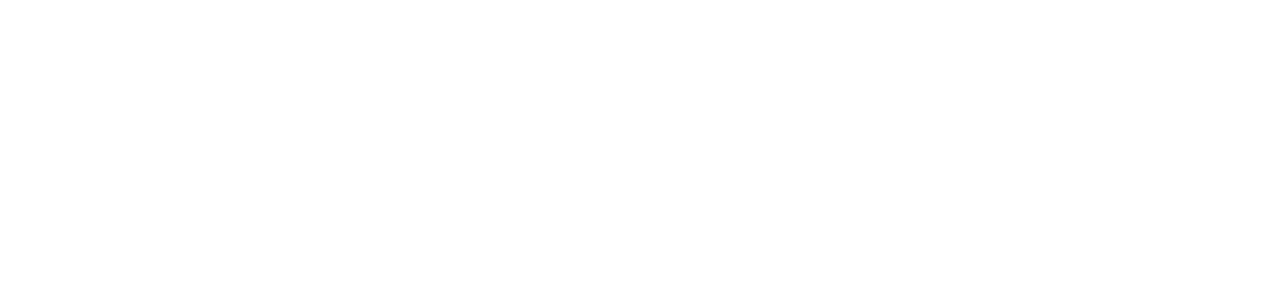
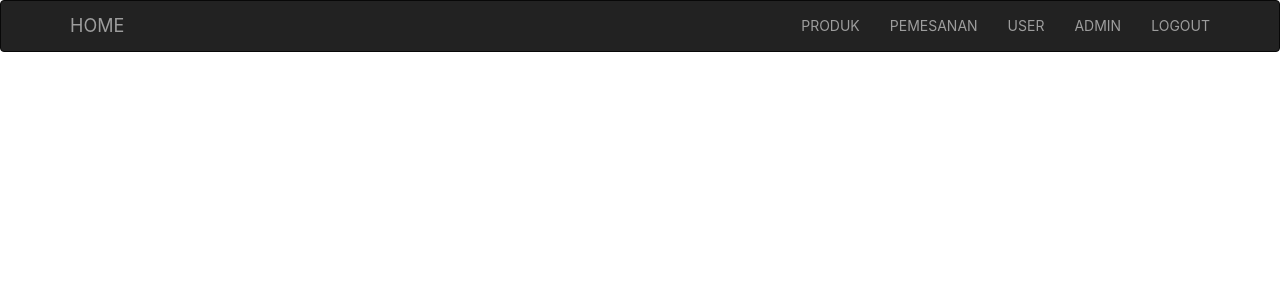
Before and after one commit to dikimeip/online-shop-react-js, a React (Create React App) app: page /hadmin in a window 1280 px wide. Shown: the top 300 px of the page. Built offline with nearby package versions, Linux system fonts and the light colour scheme; sample sign-in values are in the browser's storage.

Commit message:
menambahkan halamana admin

```diff
--- a/src/App.js
+++ b/src/App.js
@@ -20,6 +20,7 @@
 import EditPemesanan from './Component/Admin/EditPemesanan';
 import UserA from './Component/Admin/UserA';
 import DetailUser from './Component/Admin/DetailUser';
+import HAdmin from './Component/Admin/HAdmin';
 
 function App() {
   return (
@@ -44,6 +45,8 @@
         <Route path="/editpesan/:id" component={EditPemesanan} />
         <Route path="/usera" component={UserA} />
         <Route path='/detailuser/:id' component={DetailUser}/>
+        <Route path='/hadmin' component={HAdmin}/>
+
 
 
 
--- /dev/null
+++ b/src/Component/Admin/HAdmin.js
@@ -0,0 +1,14 @@
+import React,{Component} from 'react'
+import NavbarA from './NavbarA'
+
+class HAdmin extends Component{
+    render(){
+        return(
+            <div>
+                <NavbarA/>
+            </div>
+        )
+    }
+}
+
+export default HAdmin
--- a/src/Component/Admin/NavbarA.js
+++ b/src/Component/Admin/NavbarA.js
@@ -42,7 +42,7 @@
                                 <li><Link to="/produka" >PRODUK</Link></li>
                                 <li> <Link to="/pemesanana" >PEMESANAN</Link></li>
                                 <li> <Link  to="/usera" >USER</Link></li>
-                                <li> <Link >ADMIN</Link></li>
+                                <li> <Link to="/hadmin" >ADMIN</Link></li>
                                 <li> <Link onClick={this.logout} >LOGOUT</Link></li>
                             </ul>
                         </div>
```
